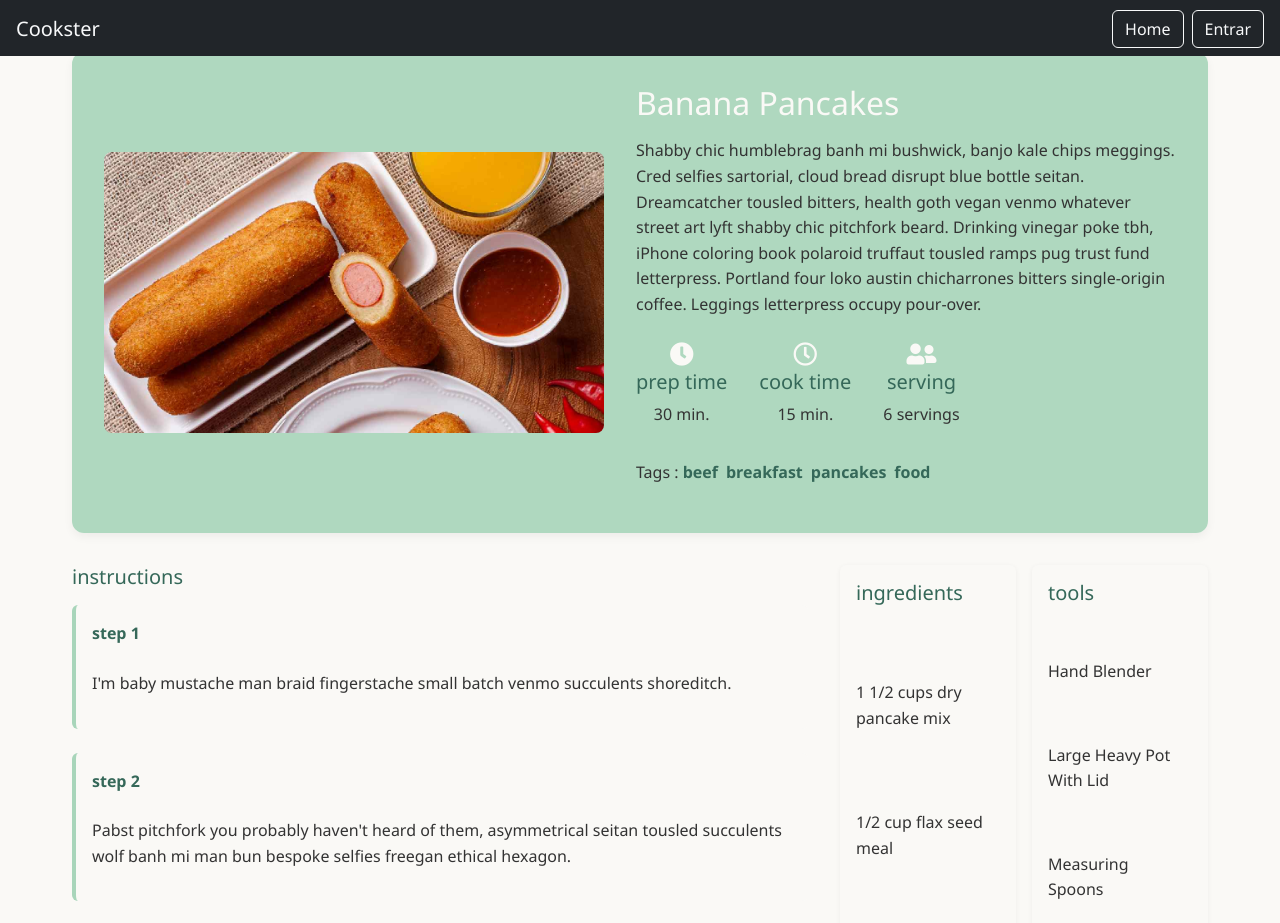
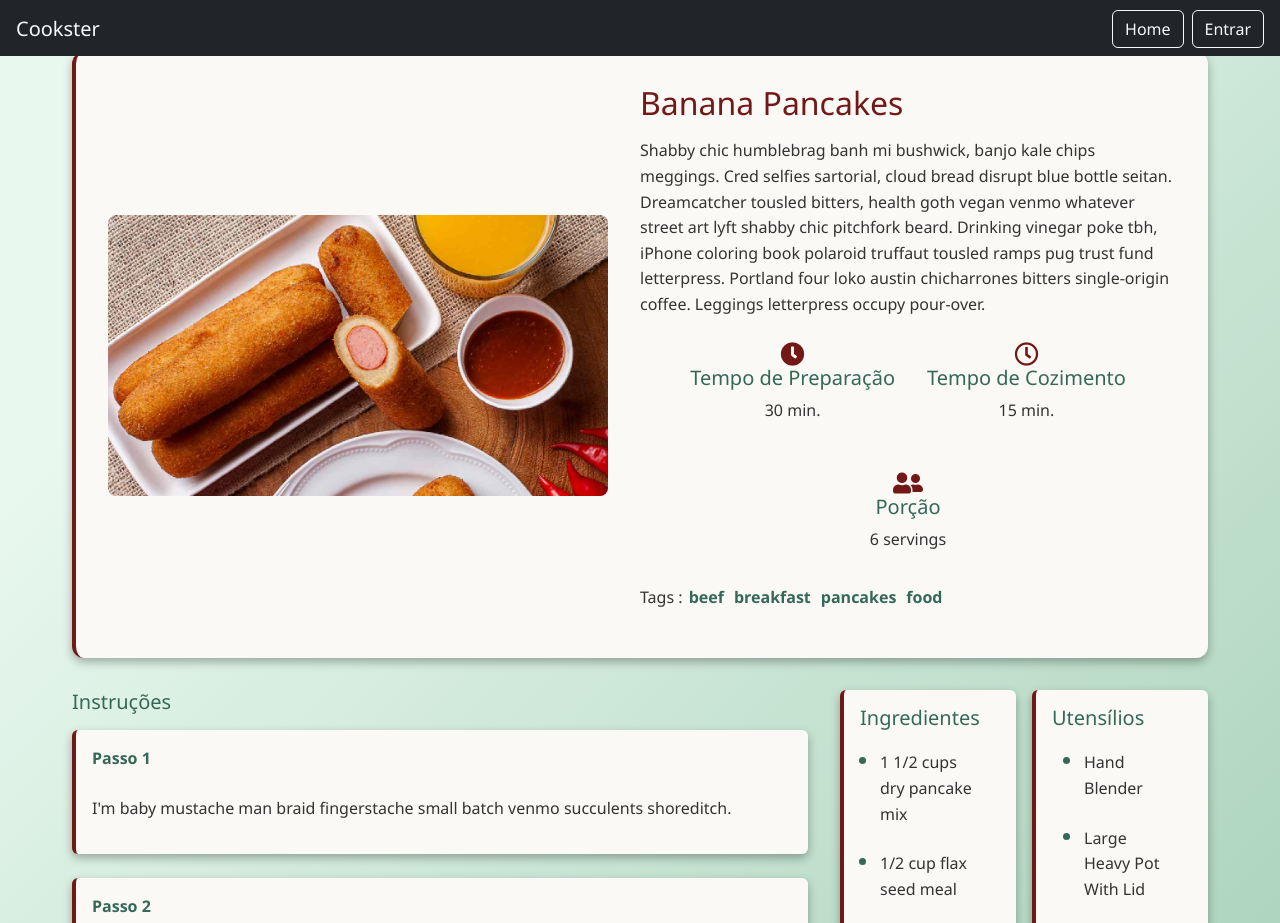
Before and after one commit to Nyfeu/Cookster, a React (Vite) app in the folder front/: page /recipe in a window 1280 px wide. Shown: the top 923 px of the page. Built offline with nearby package versions, Linux system fonts and the light colour scheme.

Commit message:
feat(recipe-page): aprimora estrutura da pagina de receita

```diff
--- a/front/src/components/RecipePage/RecipePage.css
+++ b/front/src/components/RecipePage/RecipePage.css
@@ -1,4 +1,3 @@
-/* Base Reset */
 * {
   box-sizing: border-box;
   margin: 0;
@@ -7,17 +6,22 @@
 
 body {
   font-family: 'Segoe UI', Tahoma, Geneva, Verdana, sans-serif;
-    background-color: var(--accent-color);
+  background: linear-gradient(135deg,
+  rgba(230, 247, 237, 0.9) 20%,
+  rgba(154, 201, 173, 0.9) 100%);
   color: #333;
   line-height: 1.6;
 }
+
 
 .nav {
   margin-bottom: 20px;
 }
 
-  /* Layout da página */
+
 .page {
+  display: flex;
+  flex-direction: row;
   padding: 2rem;
   max-width: 1200px;
   margin: 0 auto;
@@ -29,16 +33,16 @@
   gap: 2rem;
 }
 
-  /* Seção principal */
 .recipe-hero {
   display: flex;
   flex-wrap: wrap;
   gap: 2rem;
   align-items: center;
-    background-color: rgba(168, 213, 186, 0.9);
+  background-color: var(--accent-color);
   padding: 2rem;
   border-radius: 12px;
-    box-shadow: 0 4px 10px rgba(0, 0, 0, 0.05);
+  box-shadow: 0 4px 10px rgba(0, 0, 0, 0.3);
+  border-left: 4px solid var(--text-color);
 }
 
 .recipe-hero-img {
@@ -54,7 +58,7 @@
 
 .recipe-info h2 {
   font-size: 2rem;
-    color: var(--accent-color);
+  color: var(--text-color);
   margin-bottom: 1rem;
 }
 
@@ -63,7 +67,7 @@
   color: #333;
 }
 
-  /* Ícones de receita */
+
 .recipe-icons {
   display: flex;
   gap: 2rem;
@@ -77,14 +81,16 @@
 
 .recipe-icons i {
   font-size: 1.5rem;
-    color: var(--accent-color);
+  color: var(--text-color);
 }
 
 .recipe-icons h5 {
   color: var(--secondary-color);
 }
 
+
 .recipe-tags a {
+  margin-left: 2px;
   margin-right: 0.5rem;
   color: var(--secondary-color);
   text-decoration: none;
@@ -95,7 +101,7 @@
   text-decoration: underline;
 }
 
-  /* Conteúdo da receita */
+
 .recipe-content {
   display: grid;
   grid-template-columns: 2fr 1fr;
@@ -108,13 +114,14 @@
   color: var(--secondary-color);
 }
 
-  /* Instruções */
+
 .single-instruction {
   margin-bottom: 1.5rem;
   background: var(--accent-color);
   padding: 1rem;
-    border-left: 4px solid var(--primary-color);
+  border-left: 4px solid var(--text-color);
   border-radius: 6px;
+  box-shadow: 0 4px 10px rgba(0, 0, 0, 0.3)
 }
 
 .single-instruction header {
@@ -129,15 +136,17 @@
   color: var(--secondary-color);
 }
 
-  /* Ingredientes e ferramentas */
-  .second-column > div {
+
+.second-column>div {
   background: var(--accent-color);
   padding: 1rem;
   margin-bottom: 1rem;
   border-radius: 6px;
-    box-shadow: 0 1px 5px rgba(0, 0, 0, 0.05);
+  box-shadow: 4px 0 8px rgba(0, 0, 0, 0.1);
   display: flex;
   flex-wrap: wrap;
+  box-shadow: 0 4px 10px rgba(0, 0, 0, 0.3);
+  border-left: 4px solid var(--text-color);
 }
 
 
@@ -147,12 +156,29 @@
   margin-right: 1rem;
   padding: 0.25rem 0;
   color: #333;
-    border-bottom: none; /* remove a linha separadora, já que agora está lado a lado */
+  border-bottom: none;
+  justify-content: center;
 }
 
+.ingredient-list {
+  padding-left: 1.25rem;
+  list-style-type: disc;
 
+}
 
-  /* Responsivo */
+.tool-list p,
+.ingredient-list p {
+  display: flex;
+  align-items: center;
+  gap: 0.5rem;
+}
+
+.ingredient-list li::marker,
+.tool-list li::marker {
+  color: var(--secondary-color);
+  font-size: 1.2rem;
+}
+
 @media (max-width: 768px) {
   .recipe-hero {
     flex-direction: column;
@@ -162,12 +188,29 @@
     grid-template-columns: 1fr;
   }
 }
+
+.recipe-icons {
+  justify-content: center;
+  flex-wrap: wrap;
+  gap: 2rem;
+}
+
+
+.recipe-icons article {
+  display: flex;
+  flex-direction: column;
+  align-items: center;
+  justify-content: center;
+  /* Alinha no eixo vertical */
+  text-align: center;
+}
+
 .second-column {
   display: flex;
   justify-content: space-between;
   gap: 1rem;
 }
 
-  .second-column > div {
+.second-column>div {
   flex: 1;
 }
--- a/front/src/components/RecipePage/RecipePage.jsx
+++ b/front/src/components/RecipePage/RecipePage.jsx
@@ -1,6 +1,10 @@
 import React, { Component } from 'react'
 import './RecipePage.css'
 import NavBar from '../NavBar'
+import RecipeInfo from './componentes/RecipeInfo'
+import IngredientsInfo from './componentes/IngredientsInfo'
+import ToolsInfo from './componentes/ToolsInfo'
+import InstructionsInfo from './componentes/InstructionsInfo'
 
 export default class RecipePage extends Component {
   render() {
@@ -10,111 +14,27 @@ export default class RecipePage extends Component {
             <NavBar />
             </div>
 
-        {/* main content */}
         <main className="page">
           <div className="recipe-page">
             <section className="recipe-hero">
-              <img
-                src="./receitas-salsicha.jpg"
-                className="img recipe-hero-img"
-                alt="recipe"
-              />
-              <article className="recipe-info">
-                <h2>Banana Pancakes</h2>
-                <p>
-                  Shabby chic humblebrag banh mi bushwick, banjo kale chips
-                  meggings. Cred selfies sartorial, cloud bread disrupt blue bottle
-                  seitan. Dreamcatcher tousled bitters, health goth vegan venmo
-                  whatever street art lyft shabby chic pitchfork beard. Drinking
-                  vinegar poke tbh, iPhone coloring book polaroid truffaut tousled
-                  ramps pug trust fund letterpress. Portland four loko austin
-                  chicharrones bitters single-origin coffee. Leggings letterpress
-                  occupy pour-over.
-                </p>
-                <div className="recipe-icons">
-                  <article>
-                    <i className="fas fa-clock"></i>
-                    <h5>prep time</h5>
-                    <p>30 min.</p>
-                  </article>
-                  <article>
-                    <i className="far fa-clock"></i>
-                    <h5>cook time</h5>
-                    <p>15 min.</p>
-                  </article>
-                  <article>
-                    <i className="fas fa-user-friends"></i>
-                    <h5>serving</h5>
-                    <p>6 servings</p>
-                  </article>
-                </div>
-                <p className="recipe-tags">
-                  Tags : <a href="tag-template.html">beef</a>
-                  <a href="tag-template.html">breakfast</a>
-                  <a href="tag-template.html">pancakes</a>
-                  <a href="tag-template.html">food</a>
-                </p>
-              </article>
+              <RecipeInfo />
             </section>
 
-            {/* content */}
             <section className="recipe-content">
               <article>
-                <h4>instructions</h4>
-                {/* single instruction */}
-                <div className="single-instruction">
-                  <header>
-                    <p>step 1</p>
-                    <div></div>
-                  </header>
-                  <p>
-                    I'm baby mustache man braid fingerstache small batch venmo
-                    succulents shoreditch.
-                  </p>
-                </div>
-
-                {/* single instruction */}
-                <div className="single-instruction">
-                  <header>
-                    <p>step 2</p>
-                    <div></div>
-                  </header>
-                  <p>
-                    Pabst pitchfork you probably haven't heard of them, asymmetrical
-                    seitan tousled succulents wolf banh mi man bun bespoke selfies
-                    freegan ethical hexagon.
-                  </p>
-                </div>
-
-                {/* single instruction */}
-                <div className="single-instruction">
-                  <header>
-                    <p>step 3</p>
-                    <div></div>
-                  </header>
-                  <p>
-                    Polaroid iPhone bitters chambray. Cornhole swag kombucha
-                    live-edge.
-                  </p>
-                </div>
+                <InstructionsInfo />
               </article>
               <article className="second-column">
-                <div>
-                  <h4>ingredients</h4>
-                  <p className="single-ingredient">1 1/2 cups dry pancake mix</p>
-                  <p className="single-ingredient">1/2 cup flax seed meal</p>
-                  <p className="single-ingredient">1 cup skim milk</p>
+                <div className="ingredients">
+                <IngredientsInfo />
                 </div>
-                <div>
-                  <h4>tools</h4>
-                  <p className="single-tool">Hand Blender</p>
-                  <p className="single-tool">Large Heavy Pot With Lid</p>
-                  <p className="single-tool">Measuring Spoons</p>
-                  <p className="single-tool">Measuring Cups</p>
+                <div className="tools">
+                  <ToolsInfo />
                 </div>
               </article>
             </section>
           </div>
+
         </main>
 
       </div>
--- /dev/null
+++ b/front/src/components/RecipePage/componentes/IngredientsInfo.jsx
@@ -0,0 +1,16 @@
+import React from 'react'
+
+const IngredientsInfo = () => {
+    return (
+        <div>
+            <h4>Ingredientes</h4>
+            <ul className="ingredient-list">
+                <li><p className="single-ingredient">1 1/2 cups dry pancake mix</p></li>
+                <li><p className="single-ingredient">1/2 cup flax seed meal</p></li>
+                <li><p className="single-ingredient">1 cup skim milk</p></li>
+            </ul>
+        </div>
+    )
+}
+
+export default IngredientsInfo
--- /dev/null
+++ b/front/src/components/RecipePage/componentes/InstructionsInfo.jsx
@@ -0,0 +1,45 @@
+import React from 'react'
+
+const InstructionsInfo = () => {
+  return (
+    <>
+    <h4>Instruções</h4>
+    <div className="single-instruction">
+      <header>
+        <p>Passo 1</p>
+        <div></div>
+      </header>
+      <p>
+        I'm baby mustache man braid fingerstache small batch venmo
+        succulents shoreditch.
+      </p>
+    </div>
+
+    <div className="single-instruction">
+      <header>
+        <p>Passo 2</p>
+        <div></div>
+      </header>
+      <p>
+        Pabst pitchfork you probably haven't heard of them, asymmetrical
+        seitan tousled succulents wolf banh mi man bun bespoke selfies
+        freegan ethical hexagon.
+      </p>
+    </div>
+
+    <div className="single-instruction">
+      <header>
+        <p>Passo 3</p>
+        <div></div>
+      </header>
+      <p>
+        Polaroid iPhone bitters chambray. Cornhole swag kombucha
+        live-edge.
+      </p>
+    </div>
+
+    </>
+  )
+}
+
+export default InstructionsInfo
--- /dev/null
+++ b/front/src/components/RecipePage/componentes/RecipeInfo.jsx
@@ -0,0 +1,51 @@
+import React from 'react'
+
+const RecipeInfo = () => {
+  return (
+    <>
+        <img
+                src="./receitas-salsicha.jpg"
+                className="img recipe-hero-img"
+                alt="recipe"
+              />
+              <article className="recipe-info">
+                <h2>Banana Pancakes</h2>
+                <p>
+                  Shabby chic humblebrag banh mi bushwick, banjo kale chips
+                  meggings. Cred selfies sartorial, cloud bread disrupt blue bottle
+                  seitan. Dreamcatcher tousled bitters, health goth vegan venmo
+                  whatever street art lyft shabby chic pitchfork beard. Drinking
+                  vinegar poke tbh, iPhone coloring book polaroid truffaut tousled
+                  ramps pug trust fund letterpress. Portland four loko austin
+                  chicharrones bitters single-origin coffee. Leggings letterpress
+                  occupy pour-over.
+                </p>
+                <div className="recipe-icons">
+                  <article>
+                    <i className="fas fa-clock"></i>
+                    <h5>Tempo de Preparação</h5>
+                    <p>30 min.</p>
+                  </article>
+                  <article>
+                    <i className="far fa-clock"></i>
+                    <h5>Tempo de Cozimento</h5>
+                    <p>15 min.</p>
+                  </article>
+                  <article>
+                    <i className="fas fa-user-friends"></i>
+                    <h5>Porção</h5>
+                    <p>6 servings</p>
+                  </article>
+                </div>
+                <p className="recipe-tags">
+                  Tags : <a href="">beef</a>
+                  <a href="">breakfast</a>
+                  <a href="">pancakes</a>
+                  <a href="">food</a>
+                </p>
+              </article>
+    </>
+  )
+}
+
+export default RecipeInfo
--- /dev/null
+++ b/front/src/components/RecipePage/componentes/ToolsInfo.jsx
@@ -0,0 +1,17 @@
+import React from 'react'
+
+const ToolsInfo = () => {
+    return (
+        <div>
+            <h4>Utensílios</h4>
+            <ul className="tool-list">
+                <li><p className="single-tool">Hand Blender</p></li>
+                <li><p className="single-tool">Large Heavy Pot With Lid</p></li>
+                <li><p className="single-tool">Measuring Spoons</p></li>
+                <li><p className="single-tool">Measuring Cups</p></li>
+            </ul>
+        </div>
+    )
+}
+
+export default ToolsInfo
```
Lines whose indentation alone changed are shown as unchanged.
